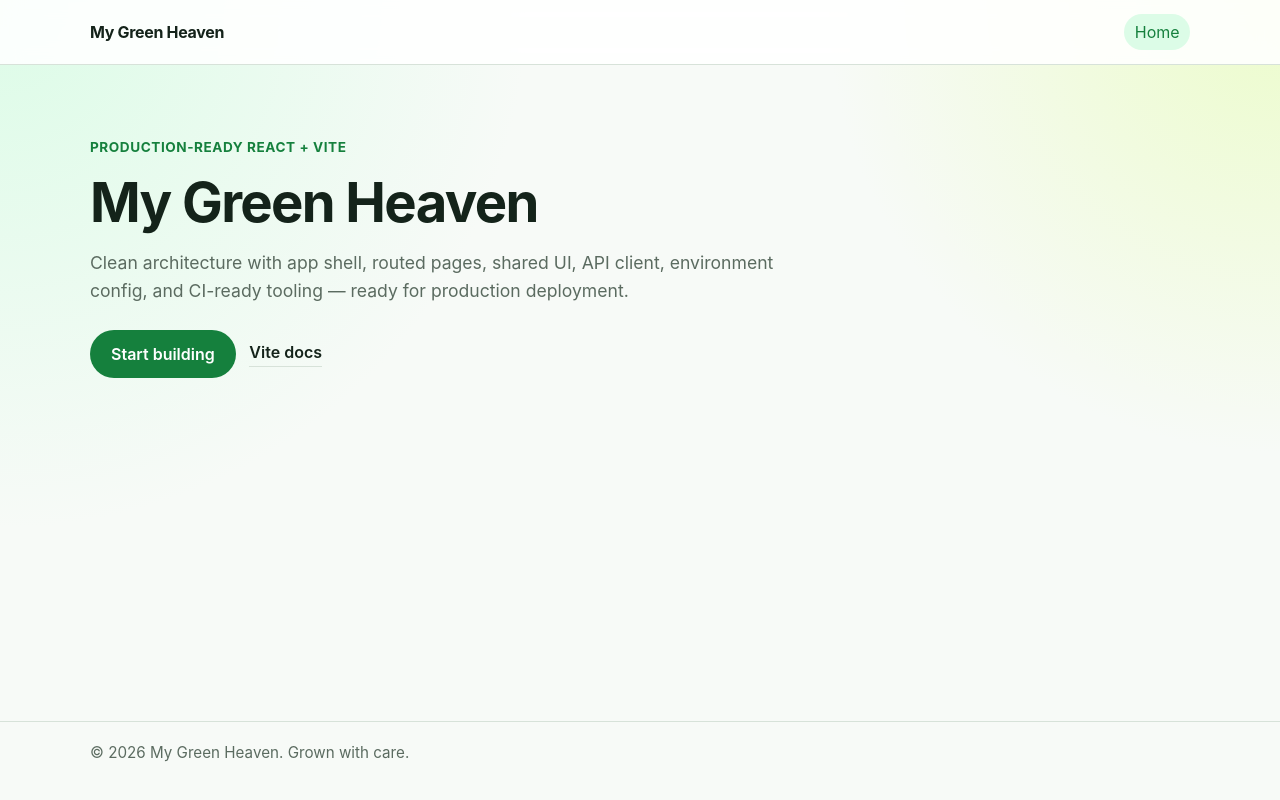
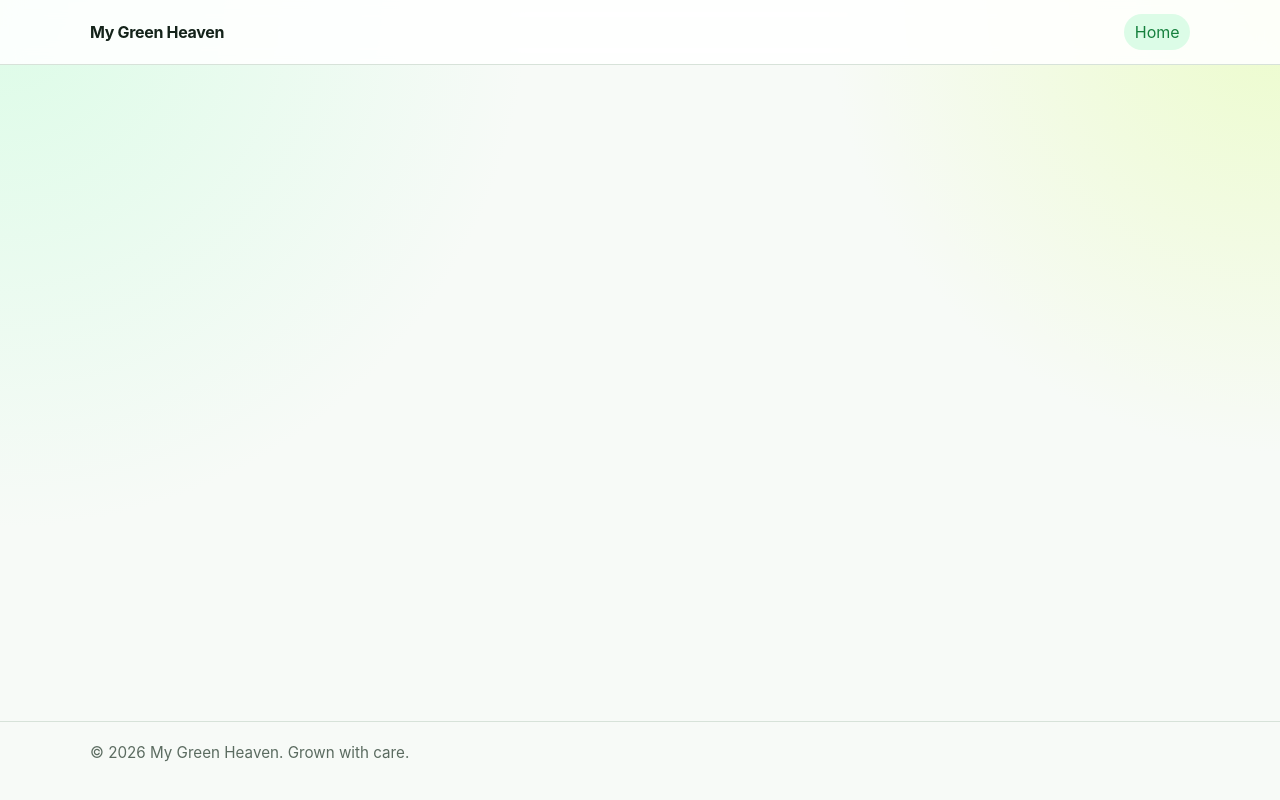
Before and after one commit to kumarnaidu007/mygreenheaven, a React (Vite) app: page / in a window 1280 px wide. Built offline with nearby package versions, Linux system fonts and the light colour scheme; no server answers.

Commit message:
Prepare an empty home page for upcoming content.
Co-authored-by: Cursor <cursoragent@cursor.com>

```diff
--- a/src/pages/home/HomePage.jsx
+++ b/src/pages/home/HomePage.jsx
@@ -1,28 +1,3 @@
-import { Button } from '@/shared/components/ui/Button'
-import { APP_NAME } from '@/shared/constants/env'
-import styles from './HomePage.module.css'
-
 export function HomePage() {
-  return (
-    <section className={styles.hero}>
-      <p className={styles.eyebrow}>Production-ready React + Vite</p>
-      <h1>{APP_NAME}</h1>
-      <p className={styles.lead}>
-        Clean architecture with app shell, routed pages, shared UI, API client,
-        environment config, and CI-ready tooling — ready for production
-        deployment.
-      </p>
-      <div className={styles.actions}>
-        <Button type="button">Start building</Button>
-        <a
-          className={styles.secondaryLink}
-          href="https://vite.dev/guide/"
-          target="_blank"
-          rel="noreferrer"
-        >
-          Vite docs
-        </a>
-      </div>
-    </section>
-  )
+  return null
 }
--- a/src/pages/home/HomePage.module.css
+++ /dev/null
@@ -1,50 +0,0 @@
-.hero {
-  display: grid;
-  gap: 1rem;
-  padding: 2.5rem 0 1rem;
-  max-width: 44rem;
-}
-
-.eyebrow {
-  margin: 0;
-  color: var(--color-primary);
-  font-weight: 700;
-  letter-spacing: 0.04em;
-  text-transform: uppercase;
-  font-size: 0.85rem;
-}
-
-.hero h1 {
-  margin: 0;
-  font-size: clamp(2.2rem, 5vw, 3.4rem);
-  line-height: 1.1;
-  letter-spacing: -0.03em;
-}
-
-.lead {
-  margin: 0;
-  color: var(--color-muted);
-  font-size: 1.1rem;
-  line-height: 1.6;
-}
-
-.actions {
-  display: flex;
-  flex-wrap: wrap;
-  gap: 0.85rem;
-  align-items: center;
-  margin-top: 0.5rem;
-}
-
-.secondaryLink {
-  color: var(--color-text);
-  font-weight: 600;
-  text-decoration: none;
-  border-bottom: 1px solid var(--color-border);
-  padding-bottom: 0.15rem;
-}
-
-.secondaryLink:hover {
-  color: var(--color-primary);
-  border-color: var(--color-primary);
-}
```
Also changed, not shown: 1 other file (tests, documents, lock files or other folders).
